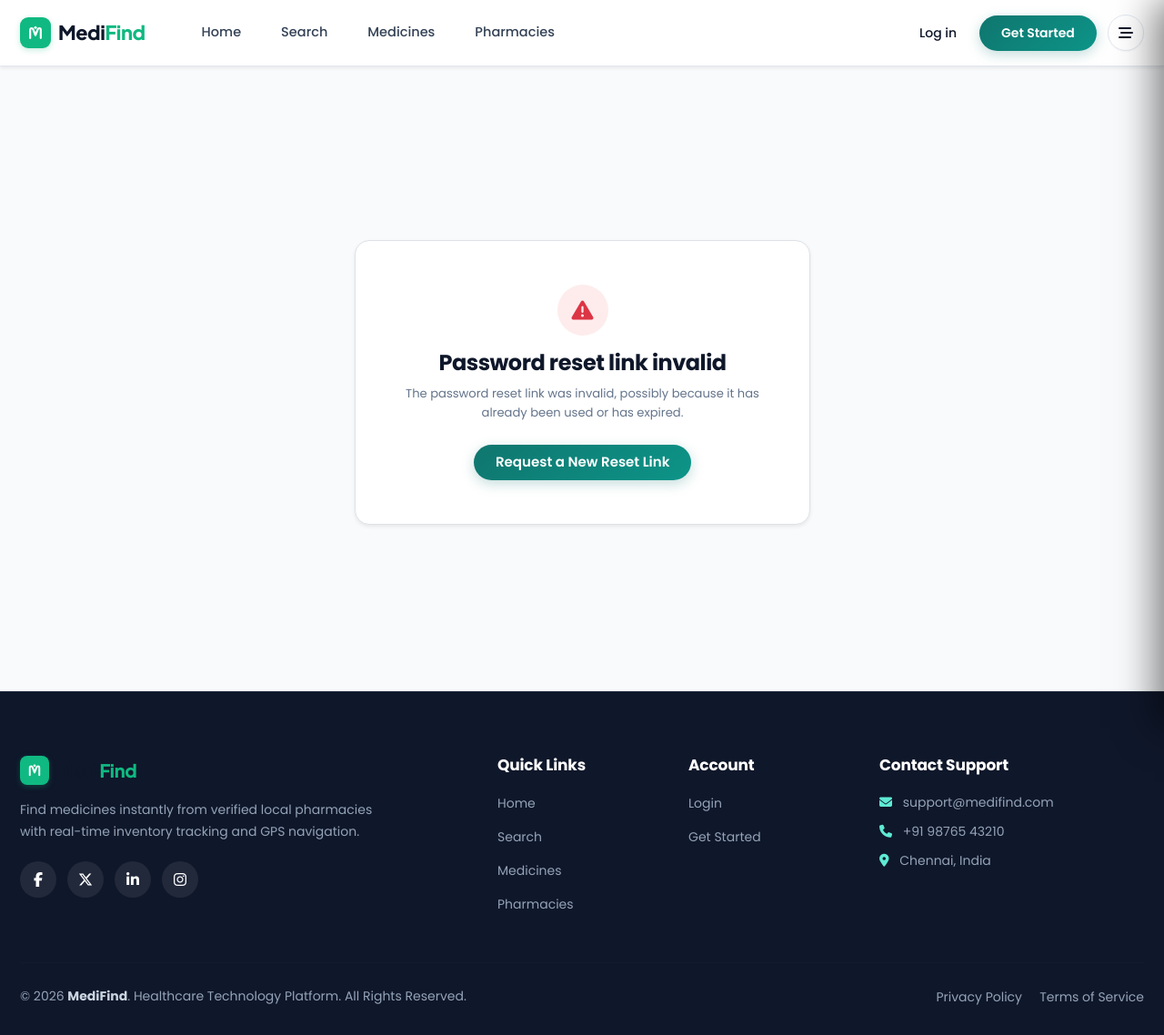
After one commit to samayshrey-dev/MediFind, a Django app: page /password-reset-confirm/1/1/ in a window 1280 px wide. The commit adds this page. Shown: the whole page at 91% size. Run offline with Django 5.2, Linux system fonts and the light colour scheme; some libraries are stand-ins or nearby versions.

Commit message:
feat: add complete password reset and forgot password flow

```diff
--- a/medifind/templates/login.html
+++ b/medifind/templates/login.html
@@ -54,7 +54,10 @@ Log In | MedFinder
             </div>
 
             <div class="mb-4">
-              <label class="form-label small fw-semibold text-dark mb-1">Password</label>
+              <div class="d-flex justify-content-between align-items-center mb-1">
+                <label class="form-label small fw-semibold text-dark mb-0">Password</label>
+                <a href="{% url 'password_reset' %}" class="small text-decoration-none text-primary fw-medium">Forgot password?</a>
+              </div>
               <input
                 type="password"
                 id="id_password"
--- /dev/null
+++ b/medifind/templates/password_reset_confirm.html
@@ -0,0 +1,94 @@
+{% extends "base.html" %}
+{% load static %}
+
+{% block title %}
+Set New Password | MedFinder
+{% endblock %}
+
+{% block content %}
+<section class="py-5 d-flex align-items-center" style="background: var(--surface-secondary); min-height: 85vh;">
+  <div class="container py-4">
+    <div class="row justify-content-center">
+      <div class="col-lg-5 col-md-7">
+
+        <div class="card border rounded-4 p-4 p-md-5 shadow-sm bg-white">
+          {% if validlink %}
+            <div class="text-center mb-4">
+              <div class="mb-3 d-inline-flex justify-content-center">
+                <div class="d-flex align-items-center justify-content-center rounded-circle bg-primary-subtle text-primary" style="width: 56px; height: 56px; font-size: 1.5rem;">
+                  <i class="fa-solid fa-lock"></i>
+                </div>
+              </div>
+
+              <h4 class="fw-bold text-dark mb-1">Set new password</h4>
+              <p class="text-muted small mb-0">Please enter your new password twice so we can verify you typed it correctly.</p>
+            </div>
+
+            {% if form.errors %}
+              <div class="alert alert-danger rounded-3 p-3 mb-4 small" role="alert">
+                {% for field in form %}
+                  {% for error in field.errors %}
+                    <div><i class="fa-solid fa-circle-exclamation me-1"></i> {{ error }}</div>
+                  {% endfor %}
+                {% endfor %}
+                {% for error in form.non_field_errors %}
+                  <div><i class="fa-solid fa-circle-exclamation me-1"></i> {{ error }}</div>
+                {% endfor %}
+              </div>
+            {% endif %}
+
+            <form method="POST">
+              {% csrf_token %}
+
+              <div class="mb-3">
+                <label for="id_new_password1" class="form-label small fw-semibold text-dark mb-1">New Password</label>
+                <input
+                  type="password"
+                  id="id_new_password1"
+                  name="new_password1"
+                  class="form-control rounded-3 py-2 px-3 shadow-none border"
+                  placeholder="Enter new password"
+                  required
+                  autocomplete="new-password">
+              </div>
+
+              <div class="mb-4">
+                <label for="id_new_password2" class="form-label small fw-semibold text-dark mb-1">Confirm New Password</label>
+                <input
+                  type="password"
+                  id="id_new_password2"
+                  name="new_password2"
+                  class="form-control rounded-3 py-2 px-3 shadow-none border"
+                  placeholder="Confirm new password"
+                  required
+                  autocomplete="new-password">
+              </div>
+
+              <button type="submit" class="btn btn-primary w-100 rounded-pill py-2 fw-semibold mb-3">
+                <i class="fa-solid fa-check me-1"></i> Change My Password
+              </button>
+            </form>
+
+          {% else %}
+            <div class="text-center">
+              <div class="mb-3 d-inline-flex justify-content-center">
+                <div class="d-flex align-items-center justify-content-center rounded-circle bg-danger-subtle text-danger" style="width: 56px; height: 56px; font-size: 1.5rem;">
+                  <i class="fa-solid fa-triangle-exclamation"></i>
+                </div>
+              </div>
+              <h4 class="fw-bold text-dark mb-2">Password reset link invalid</h4>
+              <p class="text-muted small mb-4">
+                The password reset link was invalid, possibly because it has already been used or has expired.
+              </p>
+              <a href="{% url 'password_reset' %}" class="btn btn-primary rounded-pill px-4 py-2 fw-semibold">
+                Request a New Reset Link
+              </a>
+            </div>
+          {% endif %}
+        </div>
+
+      </div>
+    </div>
+  </div>
+</section>
+{% endblock %}
--- /dev/null
+++ b/medifind/templates/password_reset_subject.txt
@@ -0,0 +1 @@
+Reset your MedFinder account password
--- a/medifind/urls.py
+++ b/medifind/urls.py
@@ -104,7 +104,7 @@ path(
     views.delete_inventory,
     name="delete_inventory"
 ),
-path(
+    path(
         "login/",
         LoginView.as_view(
             template_name="login.html"
@@ -116,6 +116,37 @@ path(
         "logout/",
         LogoutView.as_view(),
         name="logout"
+    ),
+
+    path(
+        "password-reset/",
+        auth_views.PasswordResetView.as_view(
+            template_name="password_reset.html",
+            email_template_name="password_reset_email.html",
+            subject_template_name="password_reset_subject.txt"
+        ),
+        name="password_reset"
+    ),
+    path(
+        "password-reset/done/",
+        auth_views.PasswordResetDoneView.as_view(
+            template_name="password_reset_done.html"
+        ),
+        name="password_reset_done"
+    ),
+    path(
+        "password-reset-confirm/<uidb64>/<token>/",
+        auth_views.PasswordResetConfirmView.as_view(
+            template_name="password_reset_confirm.html"
+        ),
+        name="password_reset_confirm"
+    ),
+    path(
+        "password-reset-complete/",
+        auth_views.PasswordResetCompleteView.as_view(
+            template_name="password_reset_complete.html"
+        ),
+        name="password_reset_complete"
     ),
 
     path(
```
Also changed, not shown: config/settings.py (+11 -0 lines), medifind/templates/password_reset.html (added, +61 -0 lines), medifind/templates/password_reset_complete.html (added, +35 -0 lines), medifind/templates/password_reset_done.html (added, +40 -0 lines), medifind/templates/password_reset_email.html (added, +16 -0 lines), medifind/tests.py (+42 -0 lines).
